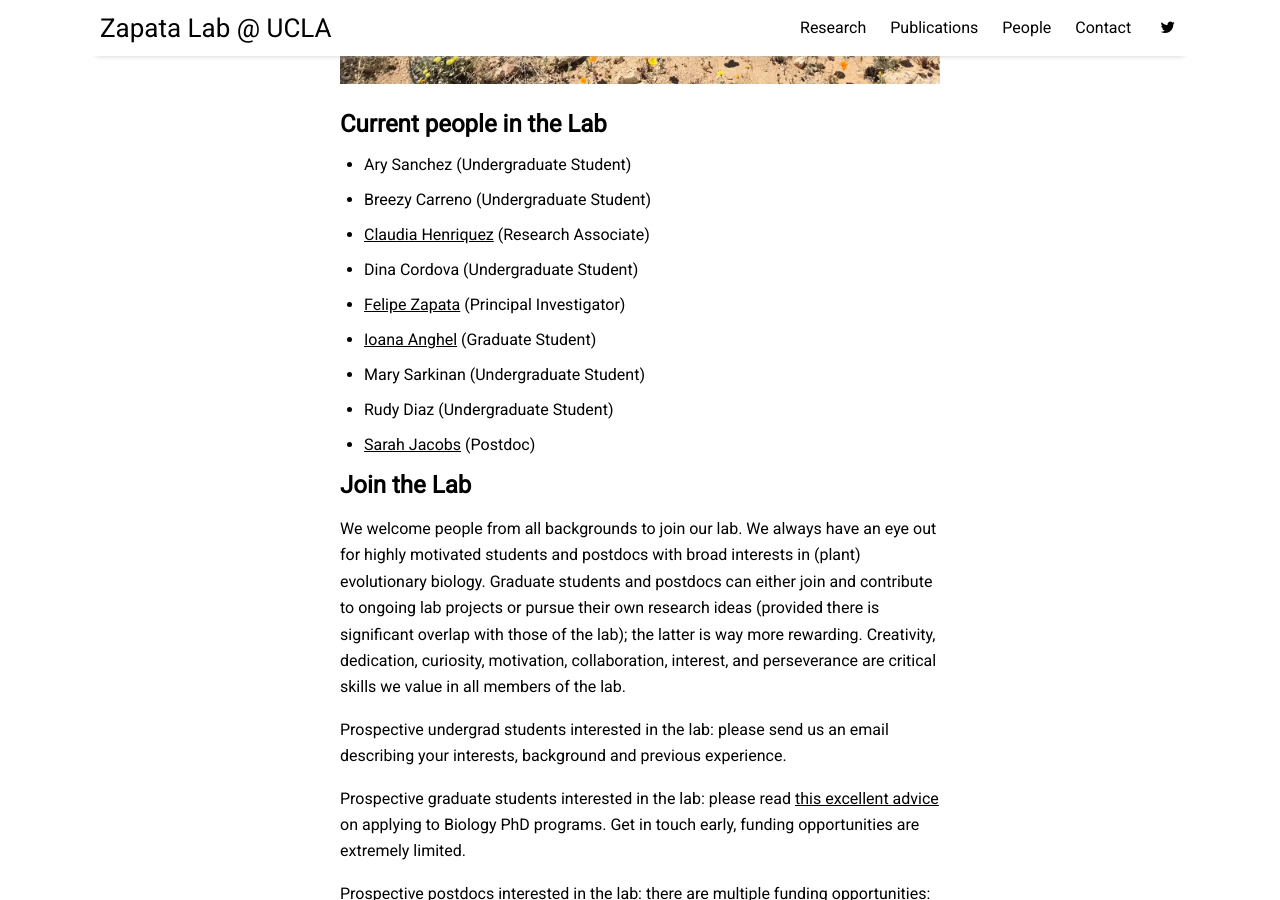
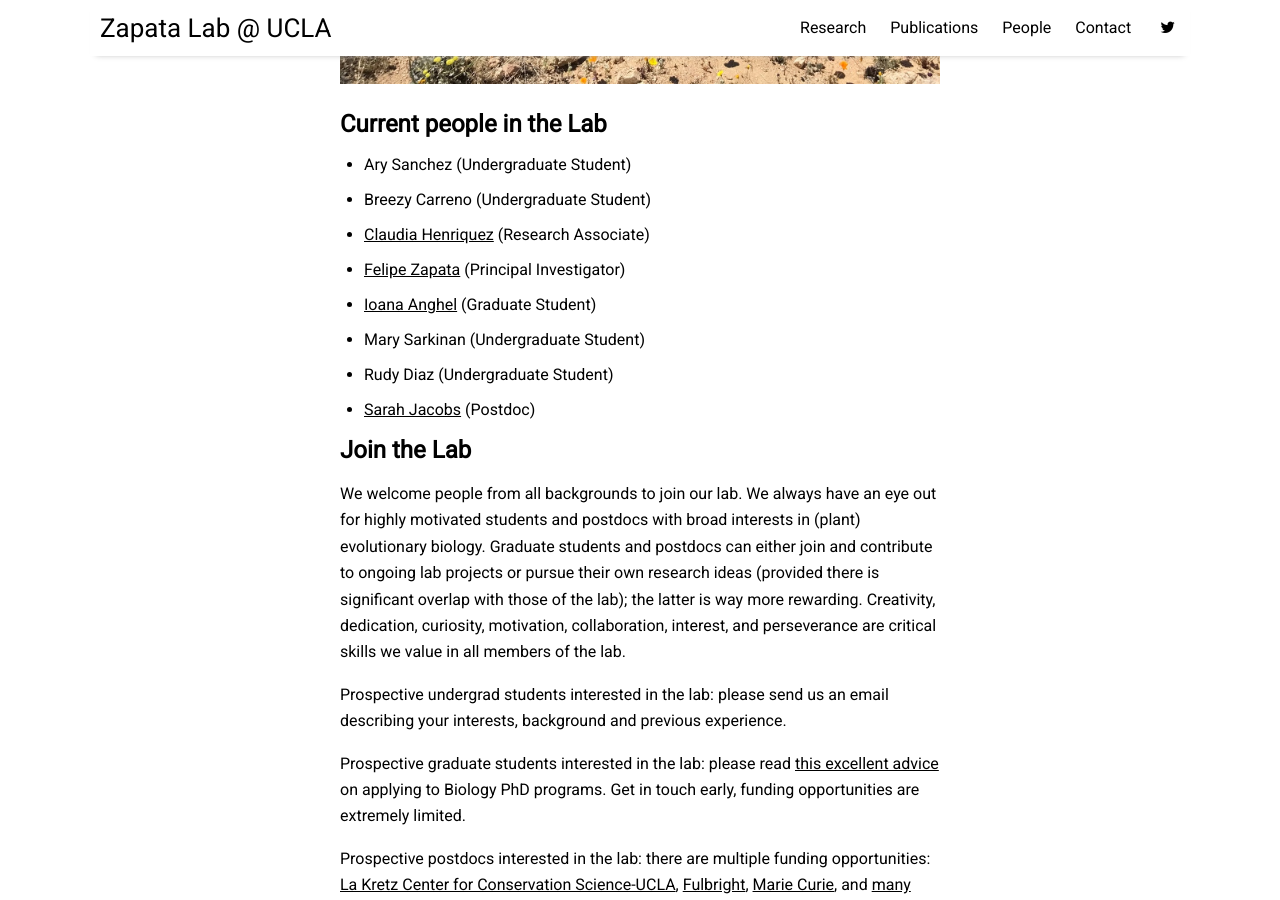
Before and after one commit to zapataf/zapataf.github.io, a Jekyll site: the page built from _posts/2018-01-02-people.md, in a window 1280 px wide and 900 px high, scrolled down 647 px. Built offline with Jekyll 4.4.1, drawn with Linux system fonts in a browser that asks for light colours; nearby versions of some CDN libraries; comment, search, counter and statistics services are not loaded.

Commit message:
fixes personnel

```diff
--- a/_posts/2018-01-02-people.md
+++ b/_posts/2018-01-02-people.md
@@ -12,7 +12,6 @@ image: people.jpg
 * Ary Sanchez (Undergraduate Student)
 * Breezy Carreno (Undergraduate Student)
 * [Claudia Henriquez](http://zapatalab.org/people/claudia.html) (Research Associate)
-* Dina Cordova (Undergraduate Student)
 * [Felipe Zapata](http://zapatalab.org/people/felipe.html) (Principal Investigator)
 * [Ioana Anghel](http://zapatalab.org/people/ioana.html) (Graduate Student)
 * Mary Sarkinan (Undergraduate Student)
```
